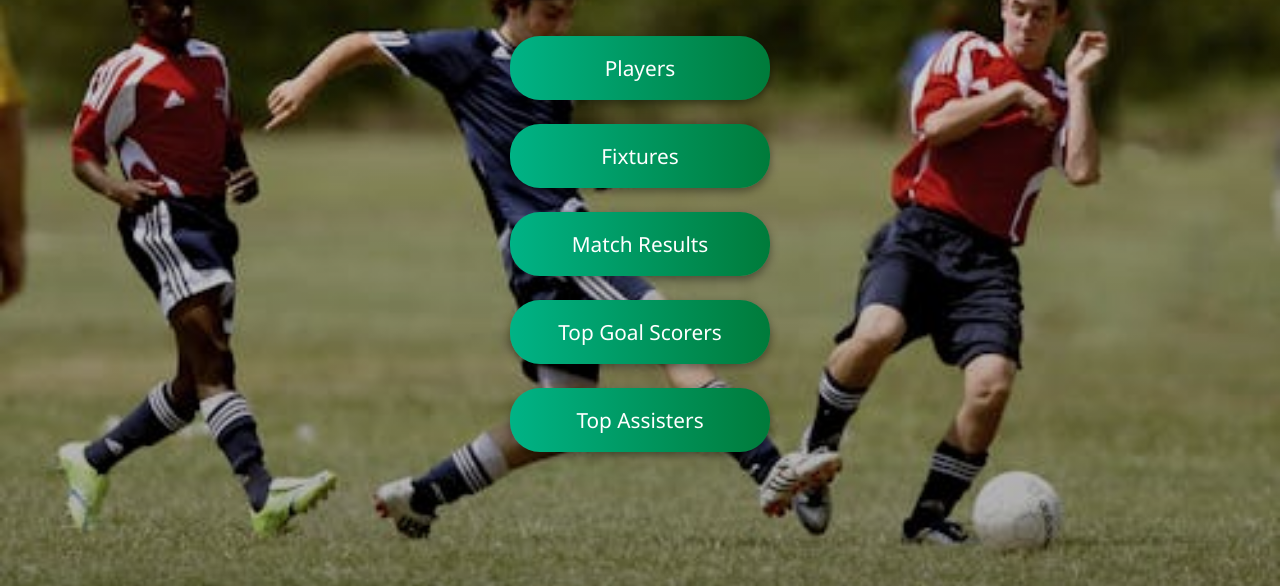
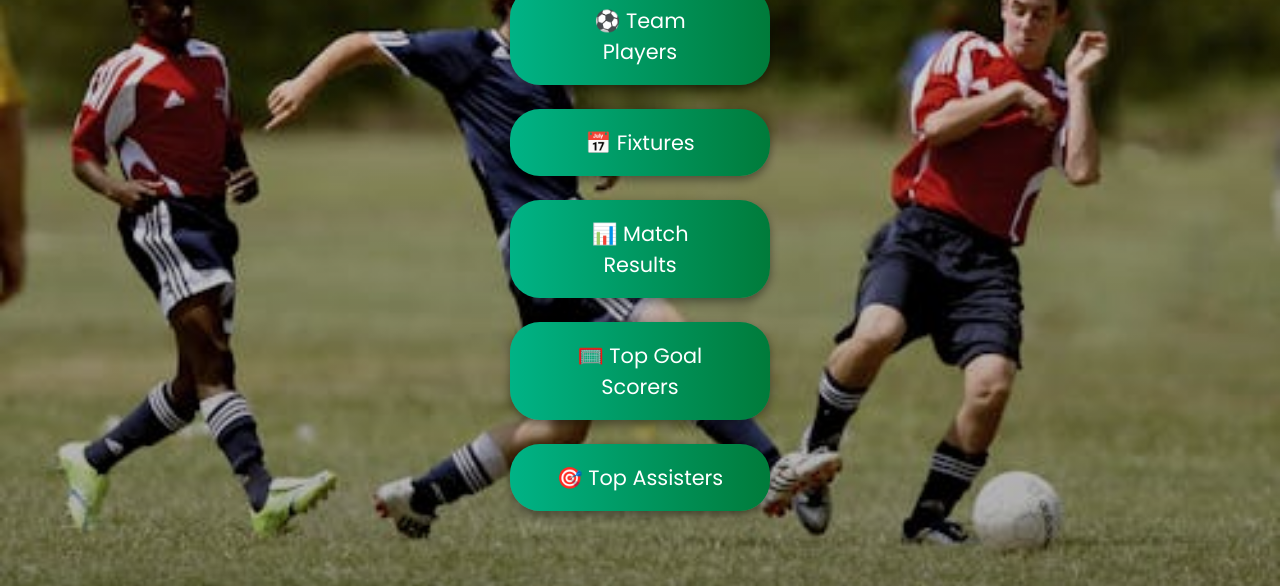
Before and after one commit to ozymandias300/Team, a plain HTML site: page index.html in a window 1280 px wide. Shown: the part 214-800 px from the top of the page. Drawn offline with Linux system fonts and the light colour scheme.

Commit message:
Add files via upload

```diff
--- a/index.html
+++ b/index.html
@@ -4,13 +4,21 @@
   <meta charset="UTF-8" />
   <meta name="viewport" content="width=device-width, initial-scale=1.0"/>
   <title>Football Team Website</title>
+
+  <!-- Google Fonts -->
+  <link href="https://fonts.googleapis.com/css2?family=Orbitron:wght@600&family=Poppins:wght@400;600&display=swap" rel="stylesheet">
+
   <style>
+    :root {
+      --vh: 100vh;
+    }
+
     * {
       margin: 0;
       padding: 0;
       scroll-behavior: smooth;
       box-sizing: border-box;
-      font-family: 'Segoe UI', sans-serif;
+      font-family: 'Poppins', sans-serif;
     }
 
     body, html {
@@ -25,7 +33,7 @@
       flex-direction: column;
       justify-content: center;
       align-items: center;
-      height: 100vh;
+      height: calc(var(--vh, 1vh) * 100);
       background: linear-gradient(to bottom, rgba(0,0,0,0.1), rgba(0,0,0,0.3)), url('./images/bg-home.jpeg') center/cover no-repeat;
       text-align: center;
       position: relative;
@@ -193,14 +201,15 @@
 <body>
 
 <div class="menu" id="mainMenu">
-    <h1>Team Name</h1>
-    <a href="#" onclick="showSection('teamSection')">Players</a>
-    <a href="#" onclick="showSection('fixturesSection')">Fixtures</a>
-    <a href="#" onclick="showSection('resultsSection')">Match Results</a>
-    <a href="#" onclick="showSection('goalsSection')">Top Goal Scorers</a>
-    <a href="#" onclick="showSection('assistsSection')">Top Assisters</a>
+  <h1 class="team-title">🏟️ Welcome to the Home of <span class="team-name">Blue Towers FC</span></h1>
+  <a href="javascript:void(0)" onclick="showSection('teamSection')">⚽ Team Players</a>
+  <a href="javascript:void(0)" onclick="showSection('fixturesSection')">📅 Fixtures</a>
+  <a href="javascript:void(0)" onclick="showSection('resultsSection')">📊 Match Results</a>
+  <a href="javascript:void(0)" onclick="showSection('goalsSection')">🥅 Top Goal Scorers</a>
+  <a href="javascript:void(0)" onclick="showSection('assistsSection')">🎯 Top Assisters</a>
 </div>
 
+<main>
   <div class="content-section bg-team" id="teamSection">
     <h2>Team Players</h2>
     <ul>
@@ -216,7 +225,7 @@
       <li>#10 - Kuhlekonke Shabalala <span class="position">(Forward)</span></li>
       <li>#11 - Khethokuhle Nkambule <span class="position">(Defender)</span></li>
       <li>#12 - Sbongiseni Memela <span class="position">(Midfielder)</span></li>
-      <li>#13 - Sbani Sishi <span class="position">(Midfielder)</span></li>
+      <li>#20 - Sbani Sishi <span class="position">(Midfielder)</span></li>
       <li>#14 - Phumelela Maqhawe Mtembu <span class="position">(Forward)</span></li>
       <li>#15 - Ayabonga Dina <span class="position">(Goalkeeper)</span></li>
       <li>#16 - Mlungisi Mthethwa <span class="position">(Midfielder)</span></li>
@@ -251,7 +260,6 @@
     <button class="back-btn" onclick="goBack()">Back to Menu</button>
   </div>
 
-
   <div class="content-section bg-goals" id="goalsSection">
     <h2>Top Goal Scorers</h2>
     <table>
@@ -285,6 +293,7 @@
     </table>
     <button class="back-btn" onclick="goBack()">← Back</button>
   </div>
+</main>
 
 <script>
   function showSection(sectionId) {
@@ -301,6 +310,19 @@
     });
     document.getElementById('mainMenu').style.display = 'flex';
   }
+
+  // iOS 100vh fix
+  function setVhUnit() {
+    document.documentElement.style.setProperty('--vh', `${window.innerHeight * 0.01}px`);
+  }
+  window.addEventListener('resize', setVhUnit);
+  window.addEventListener('orientationchange', setVhUnit);
+  setVhUnit();
+
+  // iOS scroll fix for fixed elements
+  document.querySelectorAll('.content-section').forEach(section => {
+    section.addEventListener('touchmove', () => {}, { passive: true });
+  });
 </script>
 
 </body>
```
Lines whose indentation alone changed are shown as unchanged.
